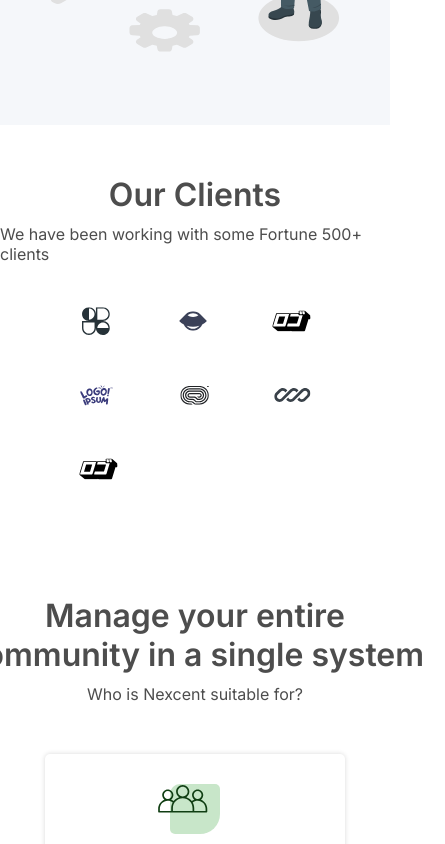
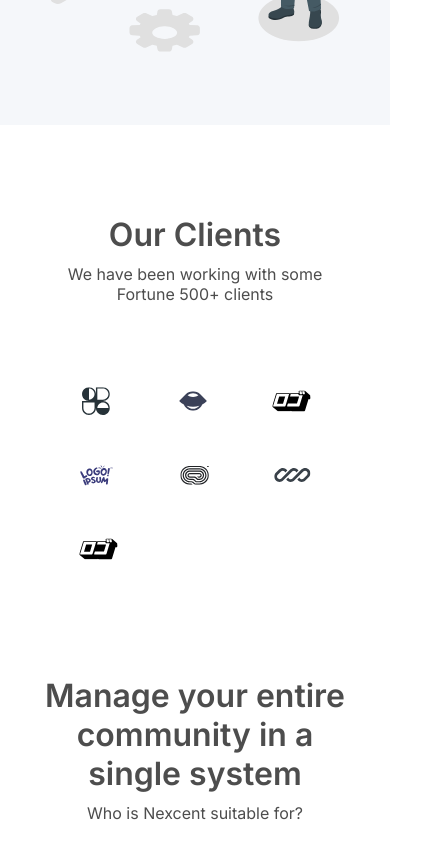
Before and after one commit to varspijoyan/nexcent-project, a React (Vite) app: page / in a window 390 px wide. Shown: the part 985-1829 px from the top of the page, 445 px wide, since content can reach past the window. Built offline with nearby package versions, Linux system fonts and the light colour scheme.

Commit message:
Fix all section styles

```diff
--- a/src/styles/ClientsSection.module.css
+++ b/src/styles/ClientsSection.module.css
@@ -17,6 +17,9 @@
     display: flex;
     flex-direction: column;
     align-items: center;
+    justify-content: center;
+    text-align: center;
+    padding: 40px;
     gap: 10px;
 }
 
--- a/src/styles/Header.module.css
+++ b/src/styles/Header.module.css
@@ -15,6 +15,7 @@
     top: 0;
     width: 100%;
     background-color: white;
+    z-index: 1000;
 }
 
 .logo {
--- a/src/styles/MembershipSection.module.css
+++ b/src/styles/MembershipSection.module.css
@@ -77,3 +77,9 @@
     text-align: center;
     gap: 10px;
 }
+
+@media screen and (max-width: 480px) {
+    .textContainer {
+        width: 350px;
+    }
+}
```
